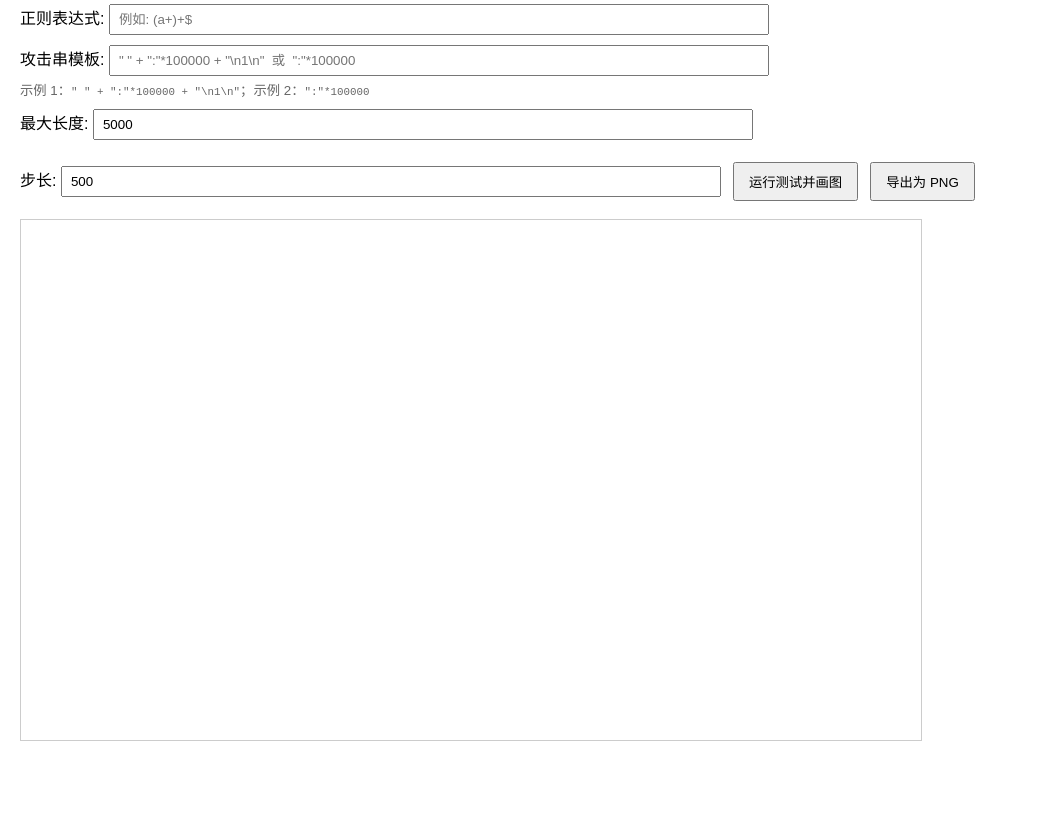
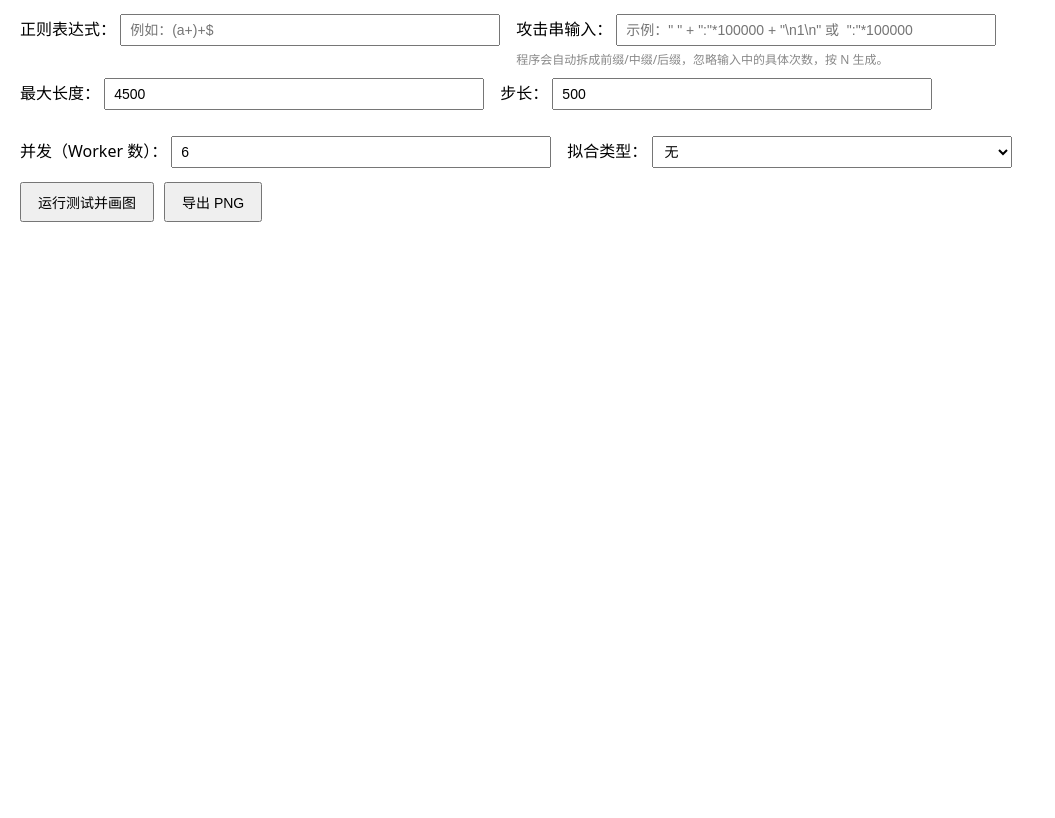
Before and after one commit to mmmsssttt404/ReDos-Line-Chart-Drawing, a plain HTML site: page index.html in a window 1280 px wide. Shown: the part 71-889 px from the top of the page, without its empty margins (0-1055 px from the left). Before the commit the page ends 836 px from the top, so only its background shows below. Drawn offline with nearby package versions, Linux system fonts and the light colour scheme.

Commit message:
Update index.html

```diff
--- a/index.html
+++ b/index.html
@@ -1,46 +1,71 @@
 <!DOCTYPE html>
 <html lang="zh">
 <head>
-  <meta charset="UTF-8">
-  <title>ReDoS 测试工具</title>
+  <meta charset="UTF-8" />
+  <title>ReDoS 正则测试工具</title>
   <script src="https://cdn.jsdelivr.net/npm/chart.js"></script>
-  <script src="app.js" defer></script>
+  <script src="/ReDos-Line-Chart-Drawing/app.js" defer></script>
   <style>
-    body { font-family: Arial, sans-serif; margin: 20px; }
+    :root { color-scheme: light dark; }
+    body { font-family: system-ui, -apple-system, Segoe UI, Arial, sans-serif; margin: 20px; }
     label { display: block; margin-top: 10px; }
-    input { width: 640px; max-width: 100%; padding: 6px 8px; }
-    .row { display: flex; gap: 12px; flex-wrap: wrap; align-items: center; }
-    .row > * { margin-top: 10px; }
-    button { padding: 8px 14px; }
-    canvas { margin-top: 18px; border: 1px solid #ccc; }
-    small.hint { color: #666; display: block; margin-top: 4px; }
+    input, select { width: 360px; padding: 6px 8px; font-size: 14px; }
+    button { margin-top: 14px; padding: 8px 16px; font-size: 14px; }
+    .row { display: flex; gap: 16px; flex-wrap: wrap; }
+    .hint { color: #888; font-size: 12px; margin-top: 4px; }
+    .toolbar { display: flex; gap: 10px; align-items: center; flex-wrap: wrap; }
+    .chart-wrap { margin-top: 16px; height: 560px; }
+    canvas { background: transparent; }
   </style>
 </head>
 <body>
   <h2>ReDoS 正则测试工具</h2>
 
-  <label>正则表达式:
-    <input id="regex" placeholder="例如: (a+)+$">
-  </label>
+  <div class="row">
+    <div>
+      <label>正则表达式：
+        <input id="regex" placeholder="例如：(a+)+$" />
+      </label>
+    </div>
 
-  <label>攻击串模板:
-    <input id="attack" placeholder='" " + ":"*100000 + "\n1\n"  或  ":"*100000'>
-    <small class="hint">示例 1：<code>" " + ":"*100000 + "\n1\n"</code>；示例 2：<code>":"*100000</code></small>
-  </label>
+    <div>
+      <label>攻击串输入：
+        <input id="attack" placeholder="示例：&quot; &quot; + &quot;:&quot;*100000 + &quot;\n1\n&quot; 或  &quot;:&quot;*100000" />
+      </label>
+      <div class="hint">程序会自动拆成前缀/中缀/后缀，忽略输入中的具体次数，按 N 生成。</div>
+    </div>
+  </div>
 
   <div class="row">
-    <label>最大长度:
-      <input id="maxlen" type="number" value="5000">
+    <label>最大长度：
+      <input id="maxlen" type="number" value="4500" />
     </label>
 
-    <label>步长:
-      <input id="step" type="number" value="500">
+    <label>步长：
+      <input id="step" type="number" value="500" />
     </label>
 
-    <button id="run">运行测试并画图</button>
-    <button id="export">导出为 PNG</button>
+    <label>并发（Worker 数）：
+      <input id="concurrency" type="number" value="6" />
+    </label>
+
+    <label>拟合类型：
+      <select id="fitType">
+        <option value="none">无</option>
+        <option value="linear">线性</option>
+        <option value="quadratic">二次</option>
+        <option value="exponential">指数</option>
+      </select>
+    </label>
   </div>
 
-  <canvas id="chart" width="900" height="520"></canvas>
+  <div class="toolbar">
+    <button id="run">运行测试并画图</button>
+    <button id="export">导出 PNG</button>
+  </div>
+
+  <div class="chart-wrap">
+    <canvas id="chart"></canvas>
+  </div>
 </body>
 </html>
```
